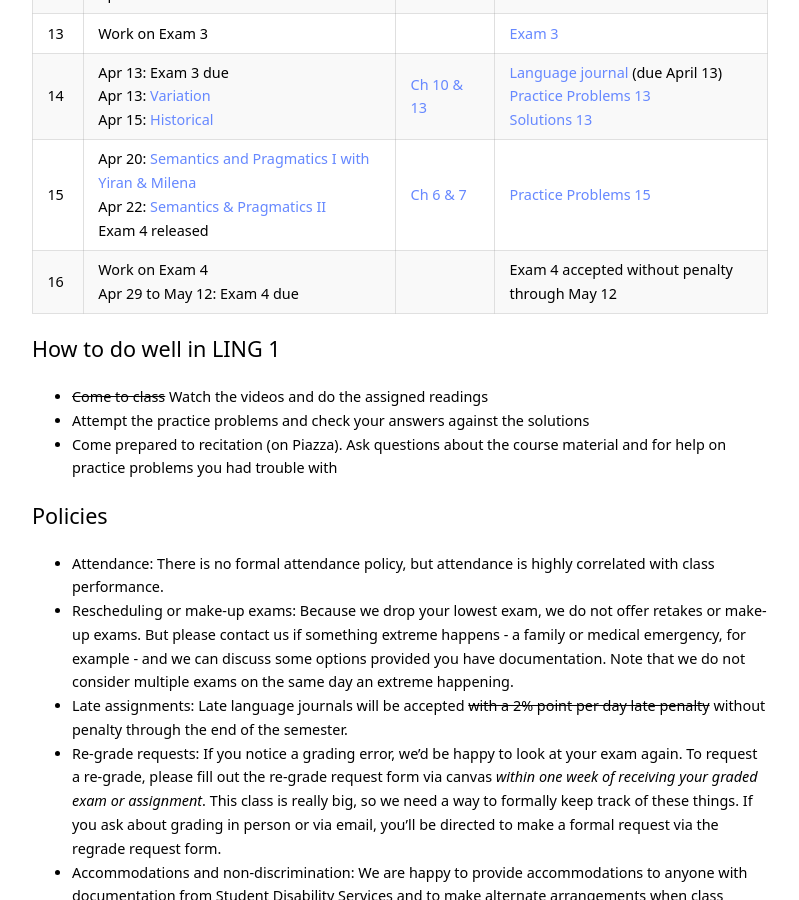
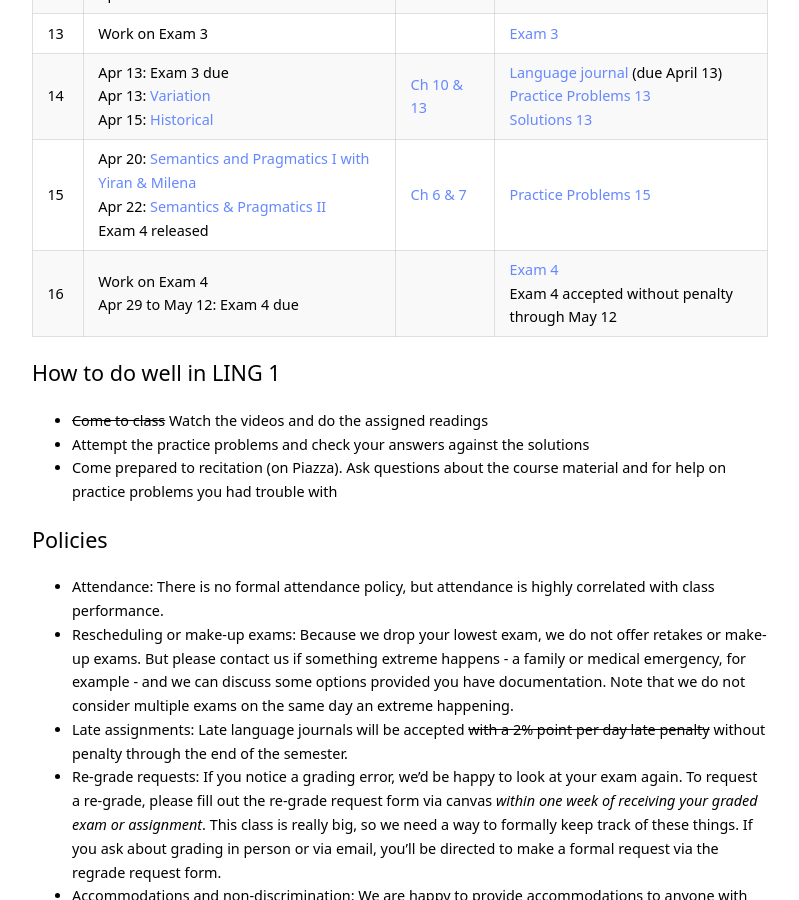
Before and after one commit to kschuler/ling001, a Jekyll site: the page built from index.md, in a window 1280 px wide and 900 px high, scrolled down 3728 px. Shown: the whole window, without its empty margins (240-1039 px from the left). Built offline with Jekyll 4.4.1, drawn with Linux system fonts in a browser that asks for light colours.

Commit message:
Update index.md

```diff
--- a/index.md
+++ b/index.md
@@ -99,7 +99,7 @@ Wk  | Lecture | Readings | Resources
 13 | **Work on Exam 3**| | [Exam 3](resources/Ling001-20A-Exam3.pdf)
 14 | Apr 13: **Exam 3 due**<br> Apr 13: [Variation](resources/Ling001-20A-19-Variation.pdf) <br> Apr 15: [Historical](resources/Ling001-20A-20-Historical.pdf) | [Ch 10 & 13](https://app.perusall.com/courses/intro-to-linguistics-1/ch10and13?assignmentId=CCQtsSLtuvvn3uvD8&part=1) | [Language journal](resources/language-journal-assignment) (due April 13)<br>[Practice Problems 13](resources/practiceproblems-week13.pdf)<br>[Solutions 13](resources/solutions-week13.pdf)
 15 | Apr 20: [Semantics and Pragmatics I with Yiran & Milena](resources/Ling001-20A-21-SemPrag1.pdf) <br>Apr 22: [Semantics & Pragmatics II](resources/Ling001-20A-22-SemPrag2.pdf) <br> **Exam 4 released** | [Ch 6 & 7](https://app.perusall.com/courses/intro-to-linguistics-1/chapter6and7?assignmentId=6tgQJudZJqegfmyKT&part=1) | [Practice Problems 15](resources/practiceproblems-week15.pdf)
-16 | **Work on Exam 4**<br>Apr 29 to May 12: **Exam 4 due** |  | Exam 4 accepted without penalty through May 12
+16 | **Work on Exam 4**<br>Apr 29 to May 12: **Exam 4 due** |  | [Exam 4](resources/Ling001-20A-Exam4.pdf)<br>Exam 4 accepted without penalty through May 12
 
 ## How to do well in LING 1
 - ~~Come to class~~ Watch the videos and do the assigned readings
```
